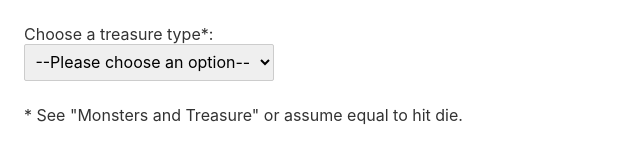
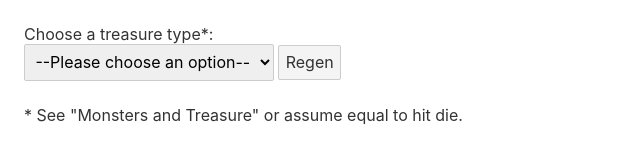
Before and after one commit to DreaminDani/cnc-treasure-generator, a Svelte app: page / in a window 1280 px wide. Shown: the top 160 px of the page, without its empty margins (0-640 px from the left). Built offline with nearby package versions, Linux system fonts and the light colour scheme.

Commit message:
added a regen button

```diff
--- a/src/App.svelte
+++ b/src/App.svelte
@@ -148,6 +148,7 @@
     <option value="17">17</option>
     <option value="18">18</option>
   </select>
+  <button on:click={calculateTreasure}>Regen</button>
 
   <p>* See "Monsters and Treasure" or assume equal to hit die.</p>
   {#if selected}
```
